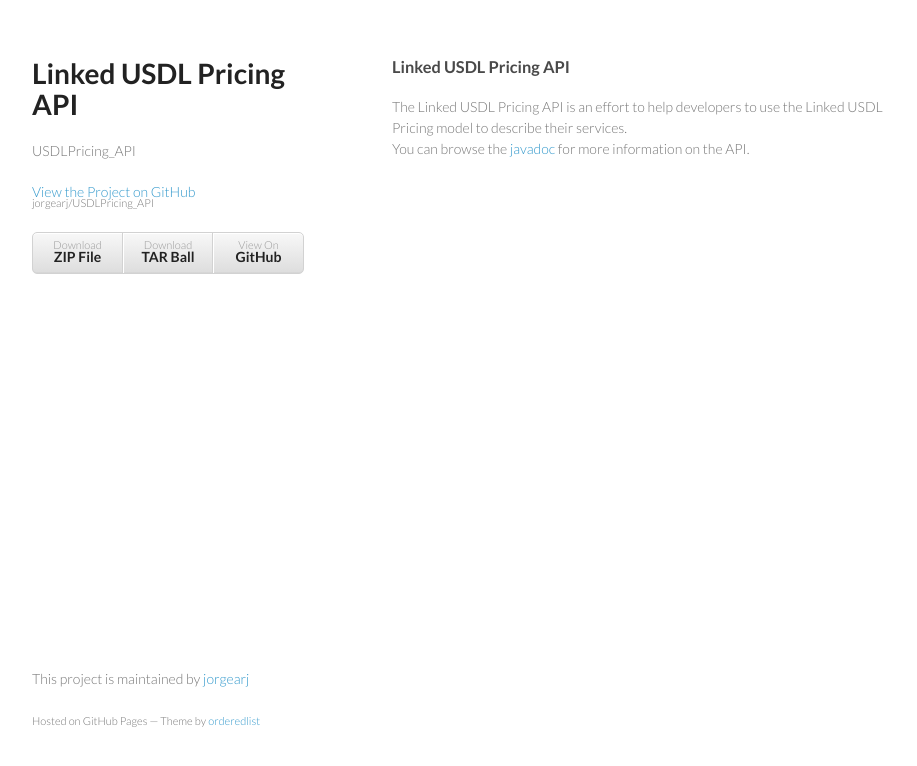
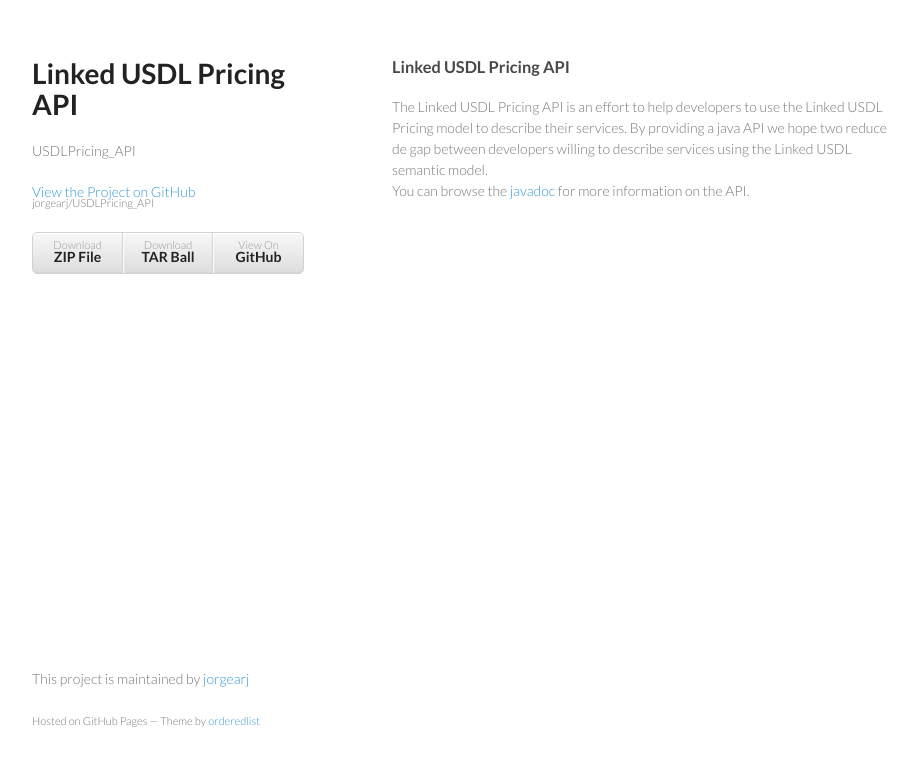
Before and after one commit to jorgearj/USDLPricing_API, a plain HTML site: page index.html in a window 1280 px wide. Shown: the whole page, without its empty margins (178-1095 px from the left). Drawn offline with Linux system fonts and the light colour scheme.

Commit message:
Update index.html

```diff
--- a/index.html
+++ b/index.html
@@ -31,8 +31,9 @@
         <h3>
 <a name="linked-usdl-pricing-api" class="anchor" href="#linked-usdl-pricing-api"><span class="octicon octicon-link"></span></a>Linked USDL Pricing API</h3>
 
-        <p> The Linked USDL Pricing API is an effort to help developers to use the Linked USDL Pricing model to describe their services.<br>
-                    You can browse the <a href="./JAVADOC/index.html">javadoc</a> for more information on the API.
+        <p> The Linked USDL Pricing API is an effort to help developers to use the Linked USDL Pricing model to describe their services.
+            By providing a java API we hope two reduce de gap between developers willing to describe services using the Linked USDL semantic model.<br>
+            You can browse the <a href="./JAVADOC/index.html">javadoc</a> for more information on the API.
         </p>
       </section>
       <footer>
```
